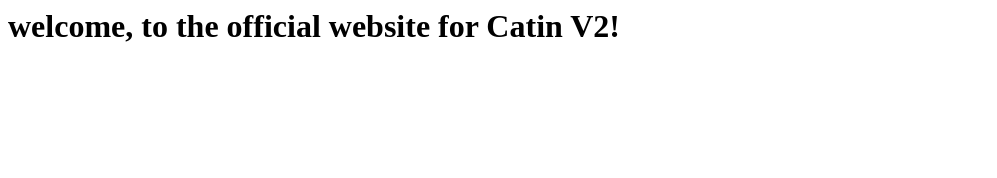
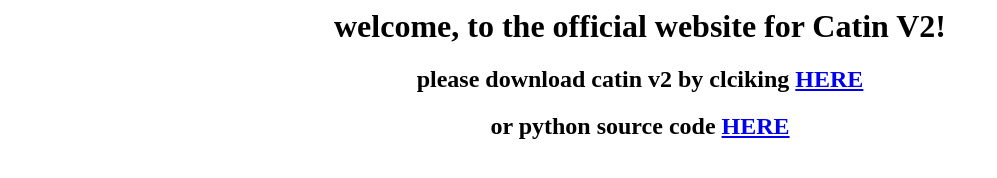
Before and after one commit to guacaplushy/Catin-V2, a plain HTML site: page index.html in a window 1280 px wide. Shown: the whole page, without its empty margins (0-997 px from the left). Drawn offline with Linux system fonts and the light colour scheme.

Commit message:
Update index.html

```diff
--- a/index.html
+++ b/index.html
@@ -1 +1,3 @@
-<h1>welcome, to the official website for Catin V2!</h1>
+<center><h1>welcome, to the official website for Catin V2!</h1></center>
+<center><h2>please download catin v2 by clciking <a href=https://github.com/guacaplushy/Catin-V2/releases/download/1.0/CatinV2.exe>HERE</a></h2></center>
+<center><h2>or python source code <a href=https://github.com/guacaplushy/Catin-V2/releases/download/1.0/CatinV2.py>HERE</a></h2></center>
```
